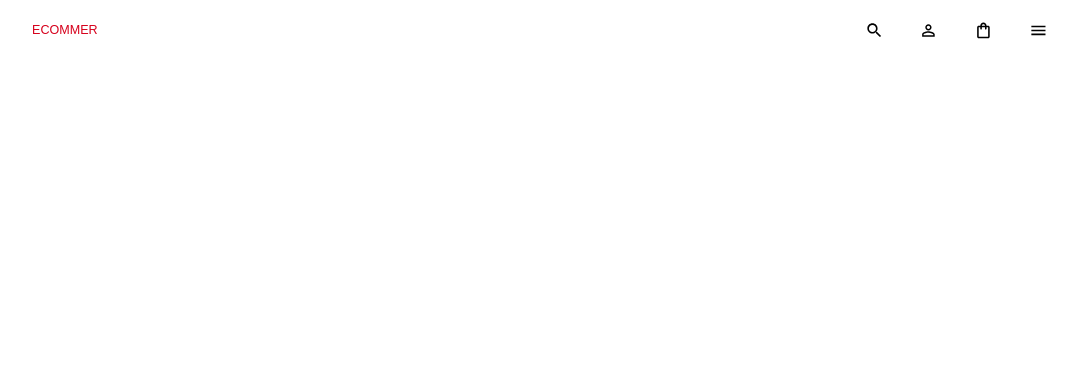
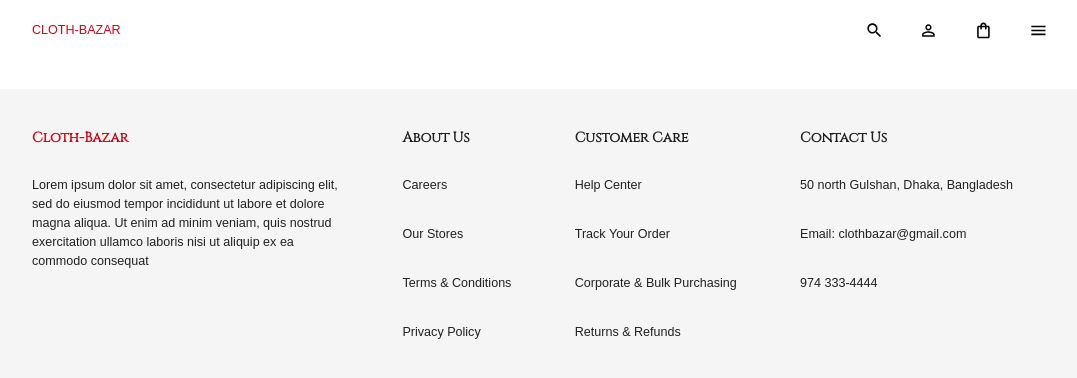
Before and after one commit to Mahadibappi/e-commerce-client, a React (Create React App) app: page /checkout/success in a window 1280 px wide. Shown: the top 378 px of the page, without its empty margins (96-1173 px from the left). Built offline with nearby package versions, Linux system fonts and the light colour scheme; a web font is replaced by a local one.

Commit message:
footer added

```diff
--- a/src/App.js
+++ b/src/App.js
@@ -6,6 +6,7 @@
 import Confirmation from "./seenes/checkout/Confirmation.jsx";
 import CheckOut from "./seenes/checkout/CheckOut.jsx";
 import CartMenu from "./seenes/global/CartMenu.jsx";
+import Footer from "./seenes/global/Footer.jsx";
 
 const ScrollToTop = () => {
   const { pathname } = useLocation();
@@ -28,6 +29,7 @@
           <Route path="/checkout/success" element={<Confirmation />} />
         </Routes>
         <CartMenu />
+        <Footer />
       </BrowserRouter>
     </div>
   );
--- /dev/null
+++ b/src/seenes/global/Footer.jsx
@@ -0,0 +1,72 @@
+import { useTheme } from "@emotion/react";
+import { Box, Typography } from "@mui/material";
+import { shades } from "../../theme";
+
+function Footer() {
+  const {
+    palette: { neutral },
+  } = useTheme();
+  return (
+    <Box marginTop="70px" padding="40px 0" backgroundColor={neutral.light}>
+      <Box
+        width="80%"
+        margin="auto"
+        display="flex"
+        justifyContent="space-between"
+        flexWrap="wrap"
+        rowGap="30px"
+        columnGap="clamp(20px, 30px, 40px)"
+      >
+        <Box width="clamp(20%, 30%, 40%)">
+          <Typography
+            variant="h4"
+            fontWeight="bold"
+            mb="30px"
+            color={shades.secondary[500]}
+          >
+            Cloth-Bazar
+          </Typography>
+          <div>
+            Lorem ipsum dolor sit amet, consectetur adipiscing elit, sed do
+            eiusmod tempor incididunt ut labore et dolore magna aliqua. Ut enim
+            ad minim veniam, quis nostrud exercitation ullamco laboris nisi ut
+            aliquip ex ea commodo consequat
+          </div>
+        </Box>
+
+        <Box>
+          <Typography variant="h4" fontWeight="bold" mb="30px">
+            About Us
+          </Typography>
+          <Typography mb="30px">Careers</Typography>
+          <Typography mb="30px">Our Stores</Typography>
+          <Typography mb="30px">Terms & Conditions</Typography>
+          <Typography mb="30px">Privacy Policy</Typography>
+        </Box>
+
+        <Box>
+          <Typography variant="h4" fontWeight="bold" mb="30px">
+            Customer Care
+          </Typography>
+          <Typography mb="30px">Help Center</Typography>
+          <Typography mb="30px">Track Your Order</Typography>
+          <Typography mb="30px">Corporate & Bulk Purchasing</Typography>
+          <Typography mb="30px">Returns & Refunds</Typography>
+        </Box>
+
+        <Box width="clamp(20%, 25%, 30%)">
+          <Typography variant="h4" fontWeight="bold" mb="30px">
+            Contact Us
+          </Typography>
+          <Typography mb="30px">50 north Gulshan, Dhaka, Bangladesh</Typography>
+          <Typography mb="30px" sx={{ wordWrap: "break-word" }}>
+            Email: clothbazar@gmail.com
+          </Typography>
+          <Typography mb="30px">974 333-4444</Typography>
+        </Box>
+      </Box>
+    </Box>
+  );
+}
+
+export default Footer;
--- a/src/seenes/global/Navbar.jsx
+++ b/src/seenes/global/Navbar.jsx
@@ -1,5 +1,5 @@
 import { useDispatch, useSelector } from "react-redux";
-import {Badge, Box, IconButton} from "@mui/material"
+import { Badge, Box, IconButton } from "@mui/material";
 import {
   PersonOutline,
   ShoppingBagOutlined,
@@ -11,9 +11,9 @@
 import { useNavigate } from "react-router-dom";
 
 function Navbar() {
-  const navigate = useNavigate()
+  const navigate = useNavigate();
   const dispatch = useDispatch();
-  const cart = useSelector((state)=> state.cart.cart)
+  const cart = useSelector((state) => state.cart.cart);
   return (
     <Box
       display="flex"
@@ -35,11 +35,11 @@
         alignItems="center"
       >
         <Box
-          onClick={()=> navigate("/")}
-          sx={{"&hover":{'cursor':'pointer'}}}
+          onClick={() => navigate("/")}
+          sx={{ "&hover": { cursor: "pointer" } }}
           color={shades.secondary[500]}
         >
-          ECOMMER
+          CLOTH-BAZAR
         </Box>
         <Box
           display="flex"
@@ -61,14 +61,14 @@
               "& .muiBadge-badge": {
                 right: 5,
                 top: 5,
-                padding: '0 4px',
+                padding: "0 4px",
                 height: "14px",
-                minWidth:"13px"
-              }
+                minWidth: "13px",
+              },
             }}
           >
             <IconButton
-              onClick={()=> dispatch(setIsCartOpen({}))}
+              onClick={() => dispatch(setIsCartOpen({}))}
               sx={{ color: "black" }}
             >
               <ShoppingBagOutlined />
```
